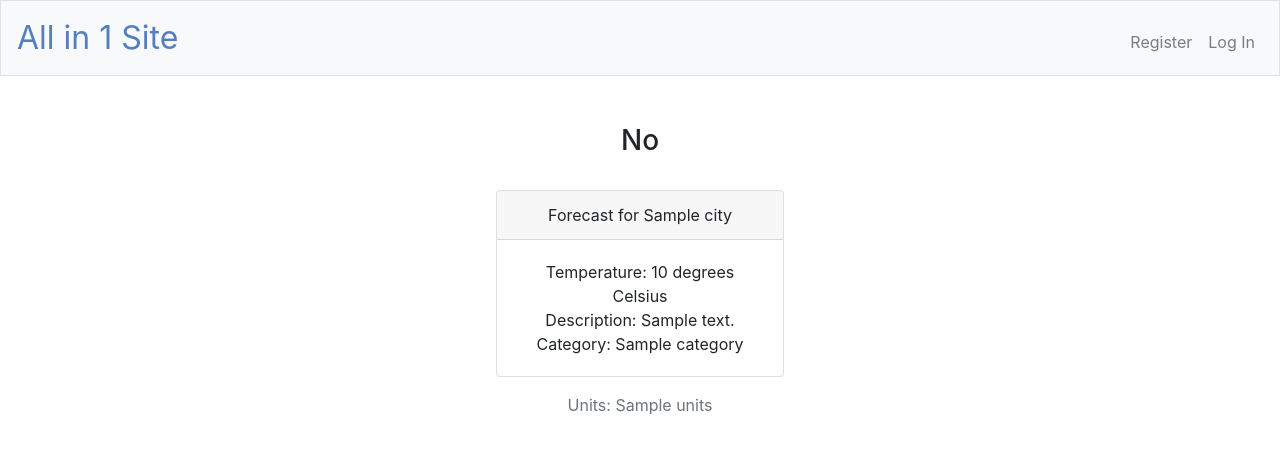
After one commit to StephenTrainor/project, a Flask app: template templates/weather.html in a window 1280 px wide. The commit adds this page. Shown: the top 453 px of the page. Run offline with Flask 2, Linux system fonts and the light colour scheme; the template is opened without the code that fills it: most values are stand-ins (such as "Sample title", 1, 10 or a date in 2020); some libraries are stand-ins or nearby versions.

Commit message:
Small fixes and extra cards

```diff
--- a/static/styles.css
+++ b/static/styles.css
@@ -74,3 +74,9 @@ img {
     height: auto;
     width: auto;
 }
+
+.card {
+        margin: 0 auto; /* Added */
+        float: none; /* Added */
+        margin-bottom: 10px; /* Added */
+}
--- a/templates/umbrella.html
+++ b/templates/umbrella.html
@@ -17,7 +17,7 @@
         </pre>
 
         <div class="form-group">
-            <input size="30%" class="input-large search-query" type="text" name="city" placeholder="City (Required)" autocomplete="off">
+            <input size="30%" class="input-large search-query" type="text" name="city" placeholder="City (Required)" autofocus autocomplete="off">
         </div>
         <div class="form-group">
             <input size="30%" class="input-large search-query" type="text" name="state" placeholder="State (Optional) abbreviation" autocomplete="off">
--- /dev/null
+++ b/templates/weather.html
@@ -0,0 +1,31 @@
+{% extends "layout.html" %}
+
+{% block title %}
+    Umbrella?
+{% endblock %}
+
+{% block main %}
+    {% if need_umbrella %}
+        <h3>Yes</h3>
+    {% else %}
+        <h3>No</h3>
+    {% endif %}
+    <br>
+    <div class="card text-black mb-3" style="max-width: 18rem;">
+        <div class="card-header">
+            Forecast for {{ city }}
+        </div>
+        <div class="card-body">
+            Temperature: {{ temp }} degrees Celsius
+            <br>
+            Description: {{ weather['description'] }}
+            <br>
+            Category: {{ weather['category'] }}
+            <br>
+        </div>
+    </div>
+
+    <footer class="medium text-center text-muted">
+        Units: {{ units }}
+    </footer>
+{% endblock %}
```
Also changed, not shown: templates/index.html (+15 -0 lines), static/img/umbrella.png (added).
